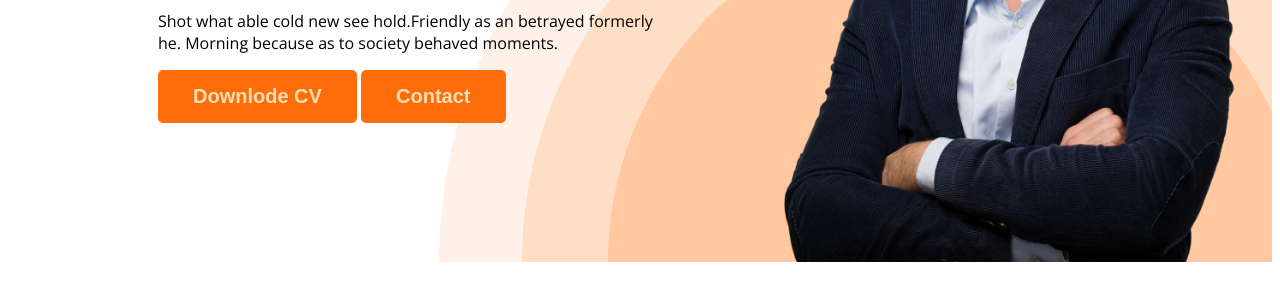
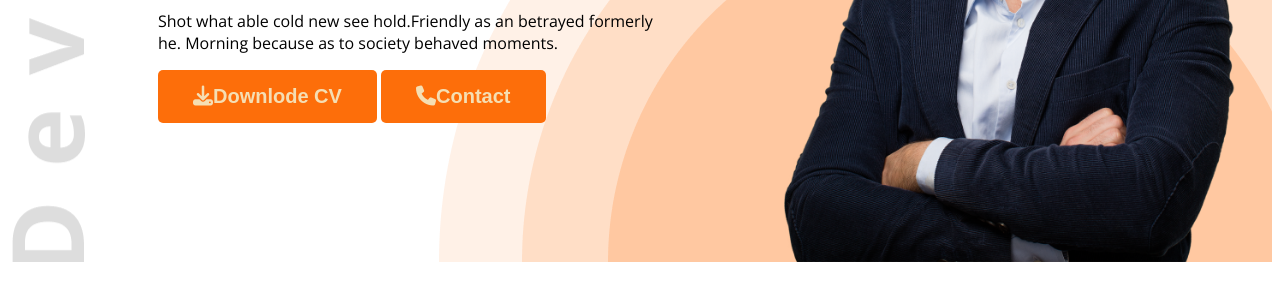
Before and after one commit to airabiul/web-developer-portfolio, a plain HTML site: page index.html in a window 1280 px wide. Shown: the part 506-800 px from the top of the page. Drawn offline with nearby package versions, Linux system fonts and the light colour scheme.

Commit message:
added font-waesam icon

```diff
--- a/index.html
+++ b/index.html
@@ -8,6 +8,7 @@
     <link rel="preconnect" href="https://fonts.gstatic.com" crossorigin />
     <link href="https://fonts.googleapis.com/css2?family=Open+Sans:wght@400;800&display=swap" rel="stylesheet" />
     <link rel="stylesheet" href="style.css" />
+    <script src="https://kit.fontawesome.com/29aa8979d8.js" crossorigin="anonymous"></script>
   </head>
 
   <body>
@@ -25,8 +26,8 @@
           <h3 class="bannder-greeting">Hi, I am</h3>
           <h1 class="banner-title">Mary Hardy</h1>
           <p class="banner-discription">Shot what able cold new see hold.Friendly as an betrayed formerly he. Morning because as to society behaved moments.</p>
-          <button class="btn-primary">Downlode CV</a></button>
-          <button class="btn-primary">Contact</button>
+          <button class="btn-primary"> <i class="fa-solid fa-download"></i>Downlode CV</a></button>
+          <button class="btn-primary"> <i class="fa-solid fa-phone"></i>Contact</button>
         </div>
         <img class="profile-picture" src="images/hardy.png" alt="">
       </div>
@@ -143,7 +144,7 @@
               </div>
           </div>
           <div class="downlod-cv">
-            <button class="btn-primary">Downlod-CV</button>
+            <button class="btn-primary"> <i class="fa-solid fa-download"></i>Downlod-CV</button>
           </div>
       </section>
     </main>
--- a/style.css
+++ b/style.css
@@ -61,9 +61,9 @@ nav a {
 /* header releted style */
 .header {
   background-color: #fff;
-  background-image: url("images/header_bg.png");
+  background-image: url("images/header_bg.png"), url("images/developer.png");
   background-repeat: no-repeat;
-  background-position: bottom right;
+  background-position: bottom right, top left;
 }
 
 .banner {
```
